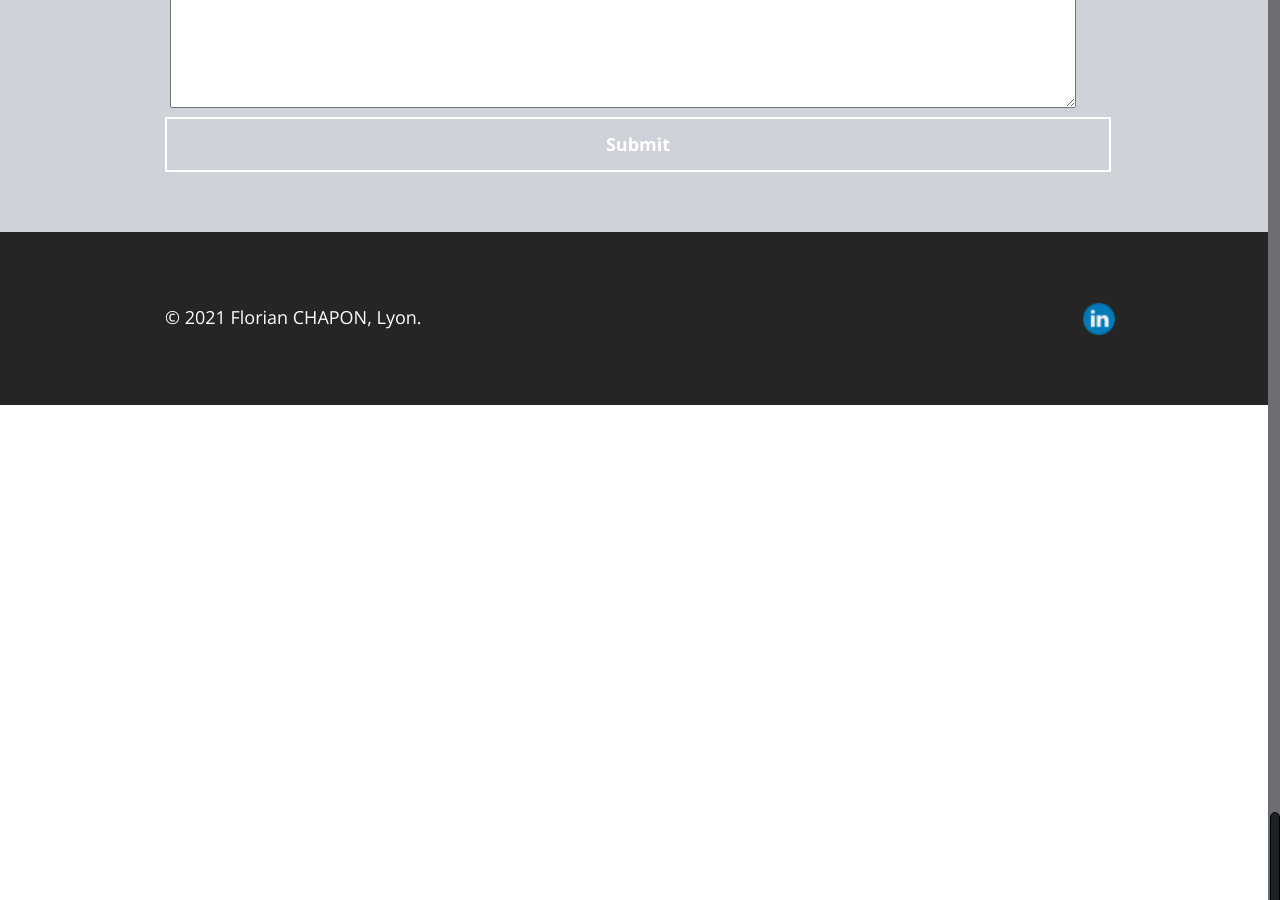
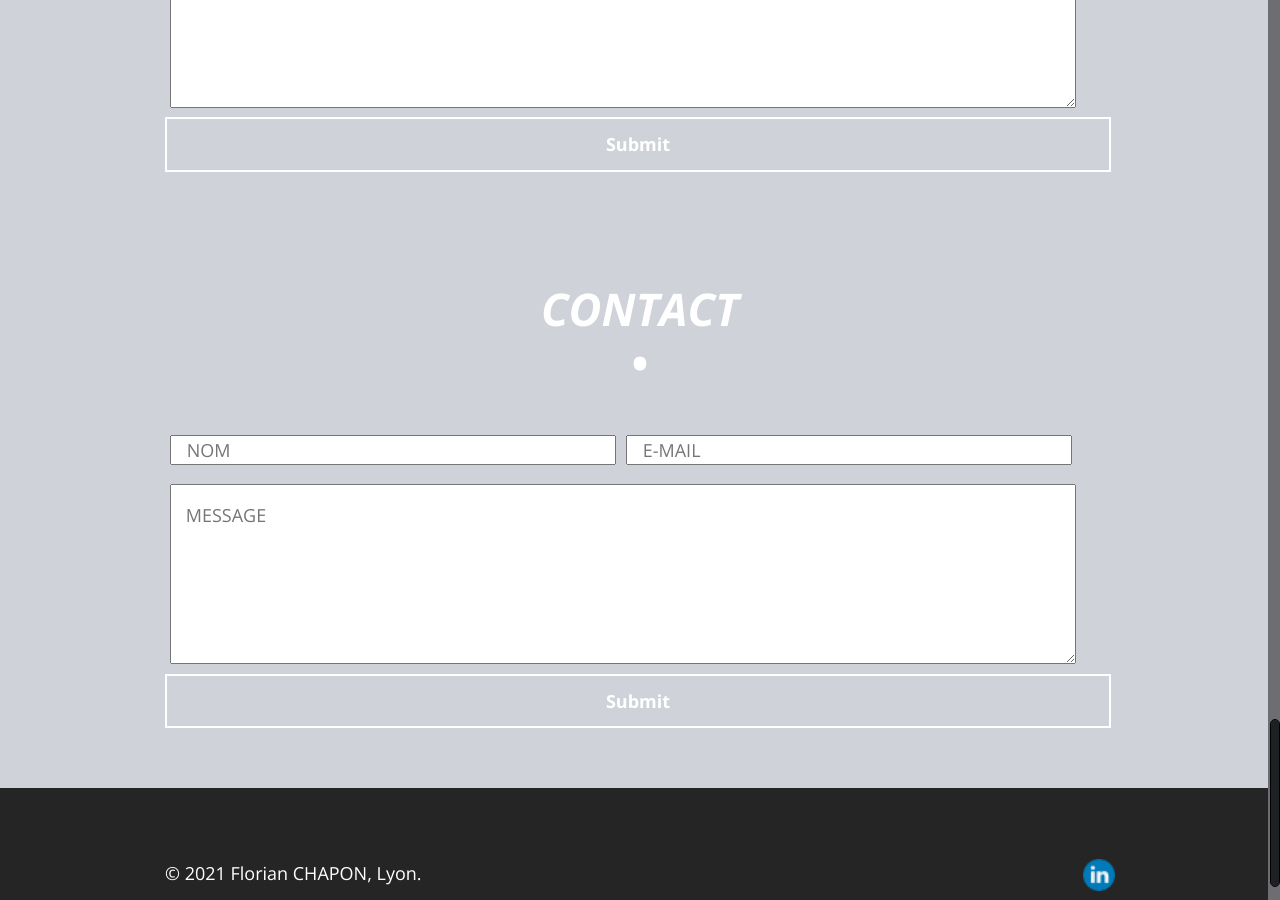
Before and after one commit to florianchapon/website, a Jekyll site: the page built from index.md, in a window 1280 px wide and 900 px high, scrolled down 3863 px. Built offline with Jekyll 4.4.1, drawn with Linux system fonts in a browser that asks for light colours; nearby versions of some CDN libraries; our own code applies the rules of GitHub Pages for plain Markdown files; comment, search, counter and statistics services are not loaded.

Commit message:
contact form + fix lazy load

```diff
--- a/_includes/gallery.html
+++ b/_includes/gallery.html
@@ -68,7 +68,7 @@ jQuery(document).ready(function($) {
 			'<div id="lightbox">' +
 				'<p id="lightboxclose" style="color:#FFFFFF; font-weight:bold;">Click to close</p>' +
 				'<div id="content">' + //insert clicked link's href into img src
-					'<img src="' + image_href +'" />' +
+					'<img src="' + image_href +'" loading="lazy"/>' +
 				'</div>' +
 			'</div>';
 
@@ -116,7 +116,7 @@ jQuery(document).ready(function($) {
 
         <div class="image {{portfolio.categorie}}">
             <a href="{{site.baseurl}}{{portfolio.image}}" class="lightbox_trigger">
-            <img src="{{site.baseurl}}{{portfolio.image}}" loading="lazy"/>
+            <img src="{{site.baseurl}}{{portfolio.image}}"/>
             </a>
         </div>
 
--- a/_layouts/home.html
+++ b/_layouts/home.html
@@ -174,6 +174,23 @@ layout: default
 	</div>
 	<!-- Fin Content 2 -->
 
+	<!-- Contact GOOGLE -->
+
+	<form action="https://docs.google.com/forms/u/1/d/16eaCZCRnAh023WoHAYesYzk2mluvfN9nq3Y9FW_Ys0w/prefill">
+		<div id="contact" style="float:left; width:100%; background: #cfd3d9;">
+			<div id="form" class="full-width">
+				<h1 style="text-align:center;color:#fff;"><i>CONTACT</i><br/>•</h1>
+					<input type="text" required placeholder="NOM" name="entry.393927792" id="name" class="contact-input">
+					<input type="text" required placeholder="E-MAIL" name="entry.1610294210" id="email" class="contact-input">
+					<textarea required placeholder="MESSAGE" name="entry.566675216" id="message" class="contact-textarea"></textarea>
+					<input type="submit" class="button" style="width:calc(100% - 4px);float:left;margin:0 0 1% 0;"></input>
+					<div style="clear: both" />
+			</div>
+		</div>
+	</form>
+
+	<!-- FIN Contact GOOGLE -->
+
 	<!-- Contact -->
 	<div id="contact" style="float:left; width:100%; background: #cfd3d9;">
 		<div id="form" class="full-width">
```
